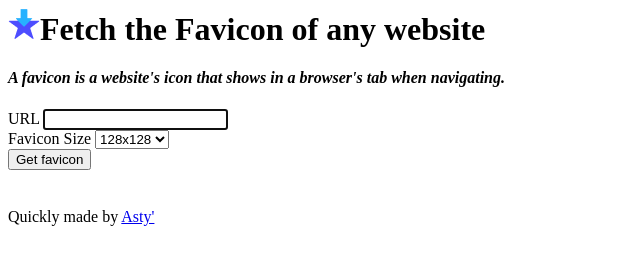
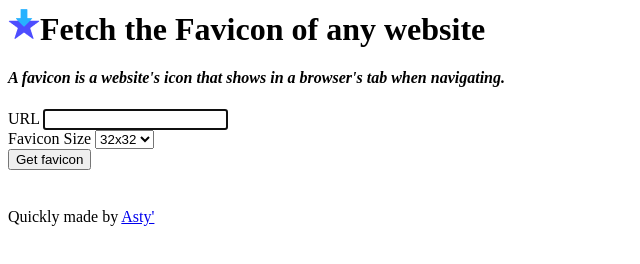
Before and after one commit to asty8926/favicongrabber, a plain HTML site: page index.html in a window 1280 px wide. Shown: the full height of the page, 0-640 px from the left. Drawn offline with Linux system fonts and the light colour scheme.

Commit message:
Kept only available sizes

```diff
--- a/index.html
+++ b/index.html
@@ -15,9 +15,9 @@
         <label for="size">Favicon Size</label>
         <select name="size" id="size-select">
           <option value="16">16x16</option>
-          <option value="32">32x32</option>
-          <option value="64">64x64</option>
-          <option value="128" selected="selected">128x128</option>
+          <option value="32" selected="selected">32x32</option>
+          <!-- <option value="64">64x64</option>
+          <option value="128" selected="selected">128x128</option> -->
         </select>
       </div>
 
```
